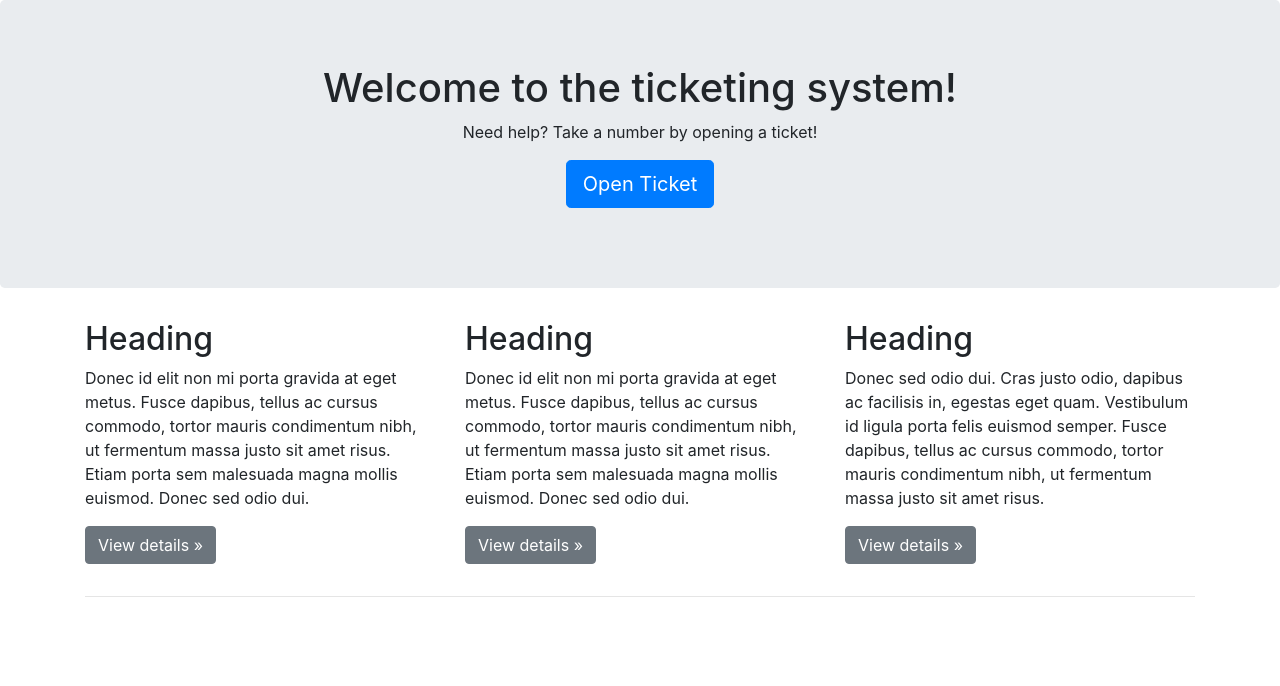
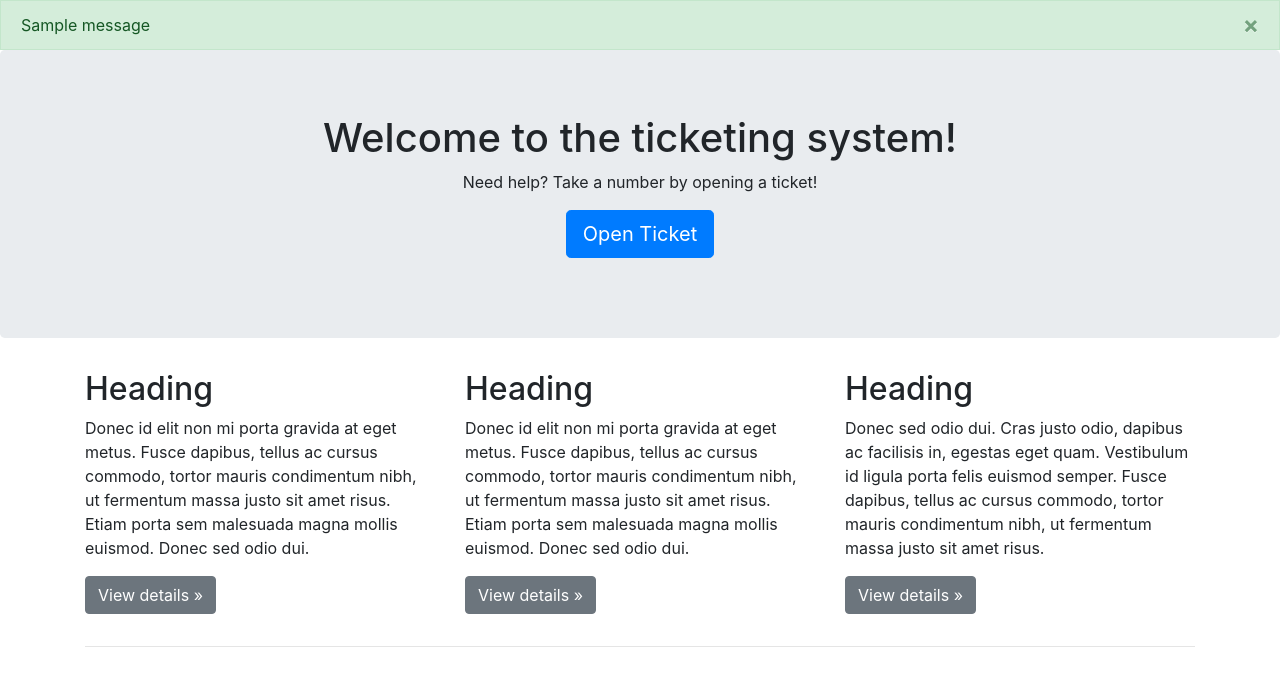
Before and after one commit to enthalpychange/take-a-number, a Django app: page / in a window 1280 px wide. Shown: the part 56-742 px from the top of the page. Run offline with Django 3.2, Linux system fonts and the light colour scheme; a user stored in the database is signed in; tables that the repository leaves empty hold one stand-in row (values such as "Sample post"); one stand-in notice (Sample message) is shown; some libraries are stand-ins or nearby versions.

Commit message:
add success message

```diff
--- a/tan/templates/base.html
+++ b/tan/templates/base.html
@@ -25,11 +25,28 @@
   </head>
 
   <body>
+    <!-- Navbar Block -->
     <div>
       {% block navbar %}
       {% include "navbar.html" %}
       {% endblock navbar %}
     </div>
+
+    <!-- Messages Block -->
+    <div>
+      {% if messages %}
+        {% for message in messages %}
+          <div style="border-radius:0;" {% if message.tags %} class="alert alert-icon alert-{{ message.tags }} alert-dismissible fade show mb-0" role="alert" {% endif %}>
+            {{ message }}
+            <button type="button" class="close" data-dismiss="alert" aria-label="Dismiss">
+              <span aria-hidden="true">&times;</span>
+            </button>
+          </div>
+        {% endfor %}
+      {% endif %}
+    </div>
+
+    <!-- Content Block -->
     <div>
       {% block content %}
       <h1>base.html content block</h1>
--- a/tan/tracker/views.py
+++ b/tan/tracker/views.py
@@ -19,13 +19,24 @@ from .models import (
 class IncidentCreateView(LoginRequiredMixin, BSModalCreateView):
     model = Incident
     form_class = IncidentCreateForm
-    success_message = 'IT IS FINE'
+    success_message = 'Your ticket number is %(ticket_number)s. You will be contacted soon.'
     success_url = reverse_lazy('tracker:index')
 
     # https://docs.djangoproject.com/en/dev/topics/class-based-views/generic-editing/#models-and-request-user
     def form_valid(self, form):
         form.instance.creator = self.request.user
         return super().form_valid(form)
+
+    # Add ticket number to success message
+    # https://docs.djangoproject.com/en/3.0/ref/contrib/messages/#adding-messages-in-class-based-views
+    def get_success_message(self, cleaned_data):
+        # Django calls this method twice. The first time self.object.id is None
+        if self.object.id:
+            incident_id = self.object.id
+            # Pad with zeros
+            return self.success_message % {'ticket_number': f'{incident_id:07}'}
+        else:
+            return 'Success!'
 
 
 class IncidentDetailView(LoginRequiredMixin, DetailView):
```
